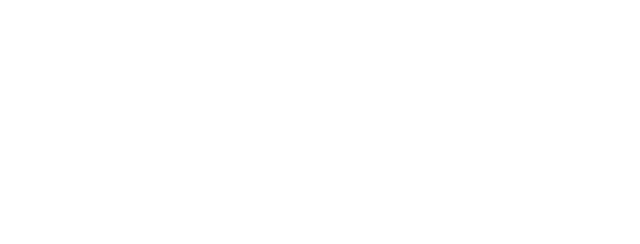
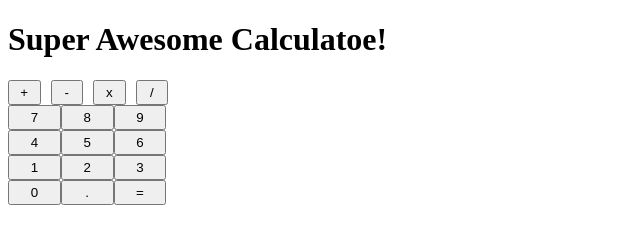
Before and after one commit to Jcait/odin-calculator, a plain HTML site: page index.html in a window 1280 px wide. Shown: the whole page, without its empty margins (0-640 px from the left). Drawn offline with Linux system fonts and the light colour scheme.

Commit message:
add button layout

```diff
--- a/index.html
+++ b/index.html
@@ -7,7 +7,30 @@
     <link rel="stylesheet" href="style.css">
 </head>
 <body>
+    <h1>Super Awesome Calculatoe!</h1>
+    <div class="buttons">
+        <button>+</button>
+        <button>-</button>
+        <button>x</button>
+        <button>/</button>
+    </div>
 
+    <div class="numbers">
+        <button>7</button>
+        <button>8</button>
+        <button>9</button>
+        <button>4</button>
+        <button>5</button>
+        <button>6</button>
+        <button>1</button>
+        <button>2</button>
+        <button>3</button>
+        <button>0</button>
+        <button>.</button>
+        <button>=</button>
+
+
+    </div>
 
 
     <script src="script.js"></script>
--- a/script.js
+++ b/script.js
@@ -18,6 +18,6 @@ let firstNum
 let secondNUm
 let operator
 
-let operate = (operator, num1, num2) => {
-    return operator(num1, num2)
+let operate = (operator, firstNum, secondNUm) => {
+    return operator(firstNum, secondNUm)
 }
--- a/style.css
+++ b/style.css
@@ -0,0 +1,17 @@
+.buttons {
+    display: flex;
+    justify-content: flex-start;
+    width: 160px;
+    gap: 10px;
+}
+
+button {
+    width: 33%;
+    height: 25px; ;
+}
+
+.numbers {
+    width: 160px;
+    display: flex;
+    flex-wrap: wrap;
+}
```
